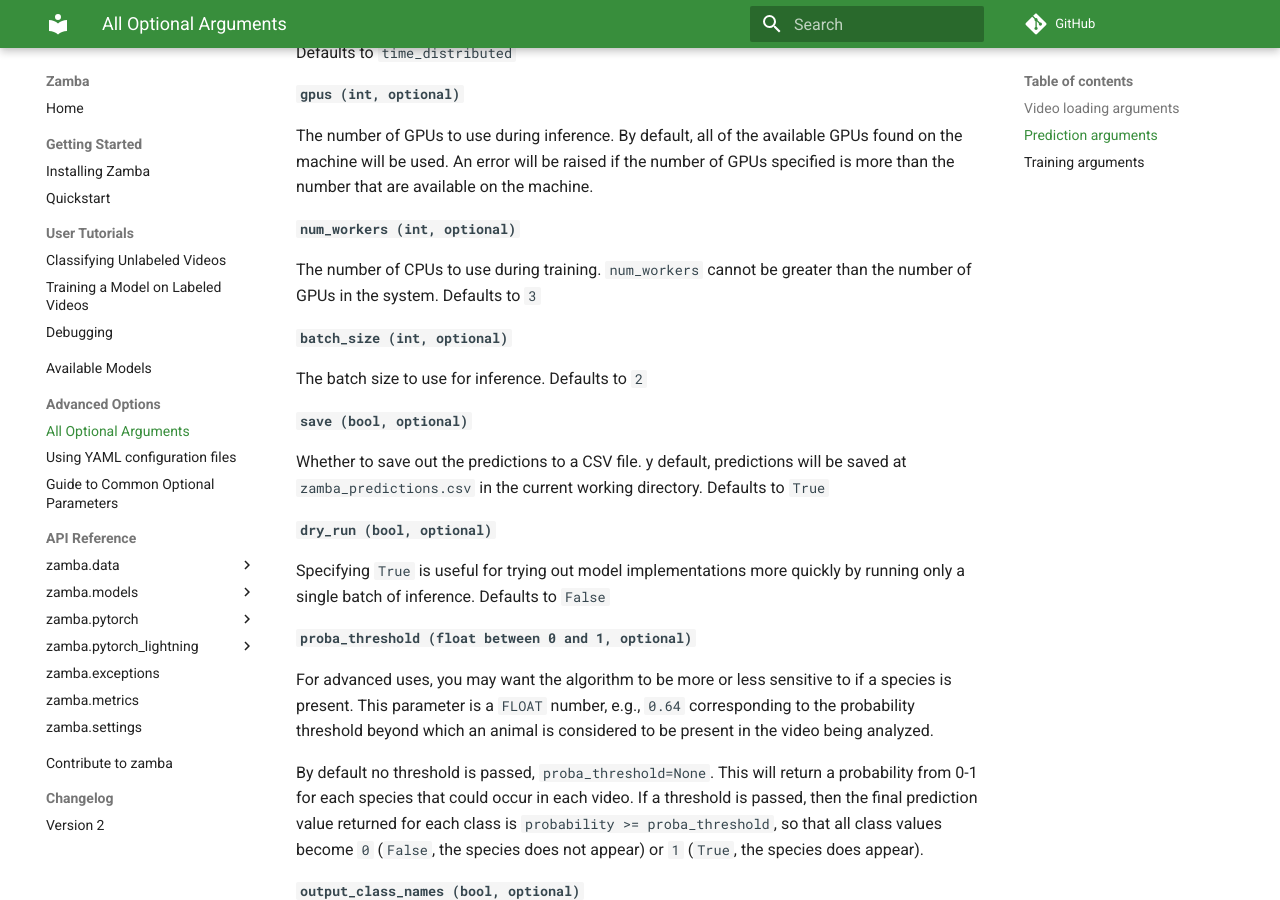
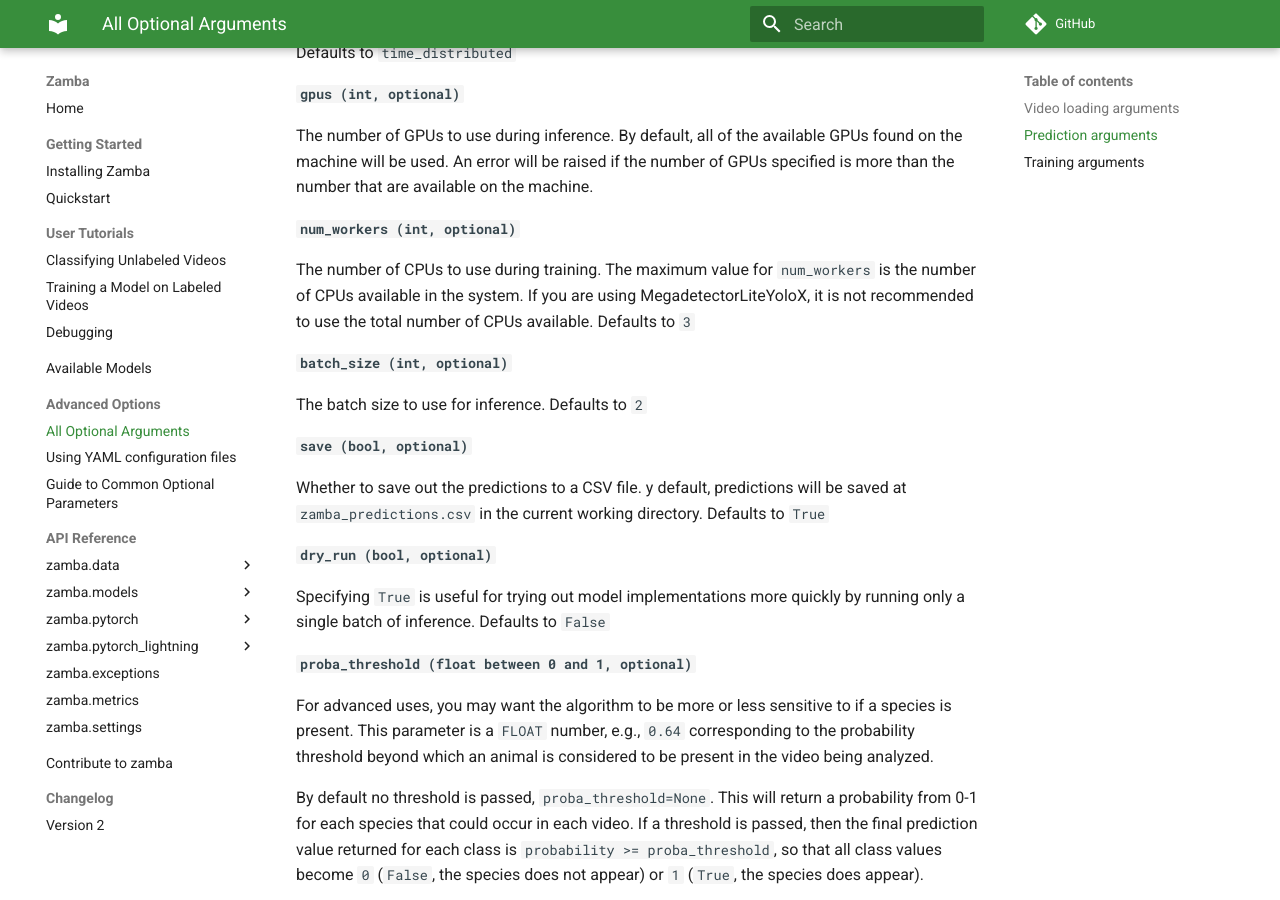
Before and after one commit to drivendataorg/zamba, an MkDocs documentation site: the page built from docs/docs/configurations.md, in a window 1280 px wide and 900 px high, scrolled down 4619 px. Built offline with MkDocs 1.6.1 and Material for MkDocs 9.7.7, drawn with Linux system fonts in a browser that asks for light colours; comment, search, counter and statistics services are not loaded; the version menu is left out; some of the changed text lies outside the part shown.

Commit message:
talk about num_workers more

```diff
--- a/docs/docs/configurations.md
+++ b/docs/docs/configurations.md
@@ -188,7 +188,7 @@
 
 #### `num_workers (int, optional)`
 
-The number of CPUs to use during training. `num_workers` cannot be greater than the number of GPUs in the system. Defaults to `3`
+The number of CPUs to use during training. The maximum value for `num_workers` is the number of CPUs available in the system. If you are using MegadetectorLiteYoloX, it is not recommended to use the total number of CPUs available. Defaults to `3`
 
 #### `batch_size (int, optional)`
 
@@ -311,7 +311,7 @@
 
 #### `num_workers (int, optional)`
 
-The number of CPUs to use during training. `num_workers` cannot be greater than the number of GPUs in the system. Defaults to `3`
+The number of CPUs to use during training. The maximum value for `num_workers` is the number of CPUs available in the system. If you are using MegadetectorLiteYoloX, it is not recommended to use the total number of CPUs available. Defaults to `3`
 
 #### `max_epochs (int, optional)`
 
```
